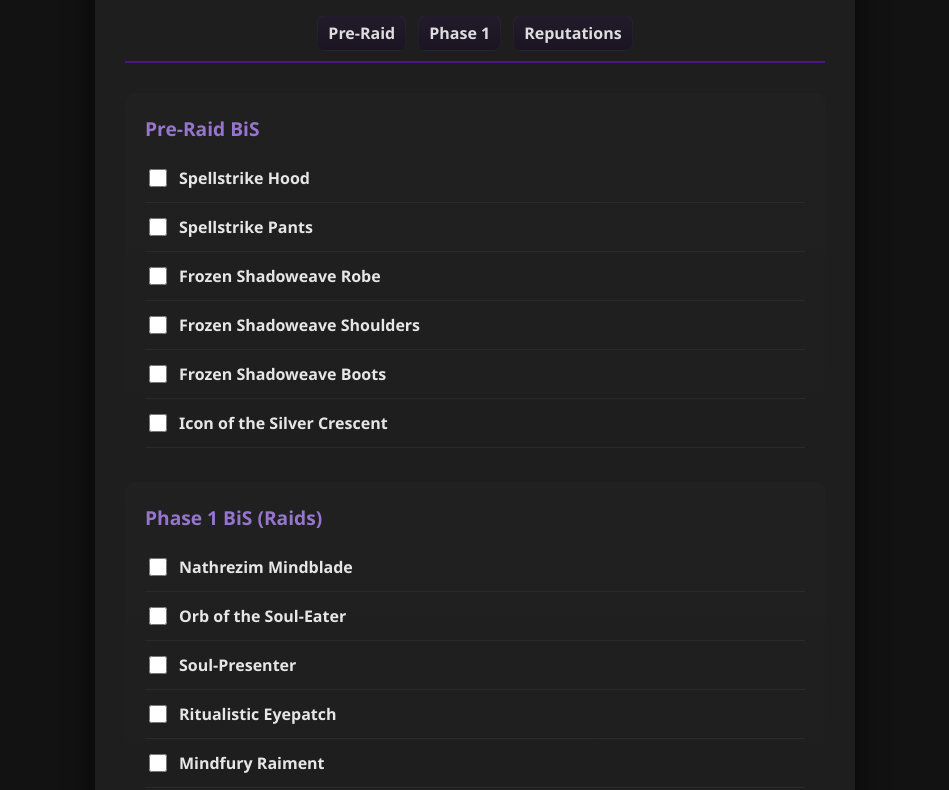
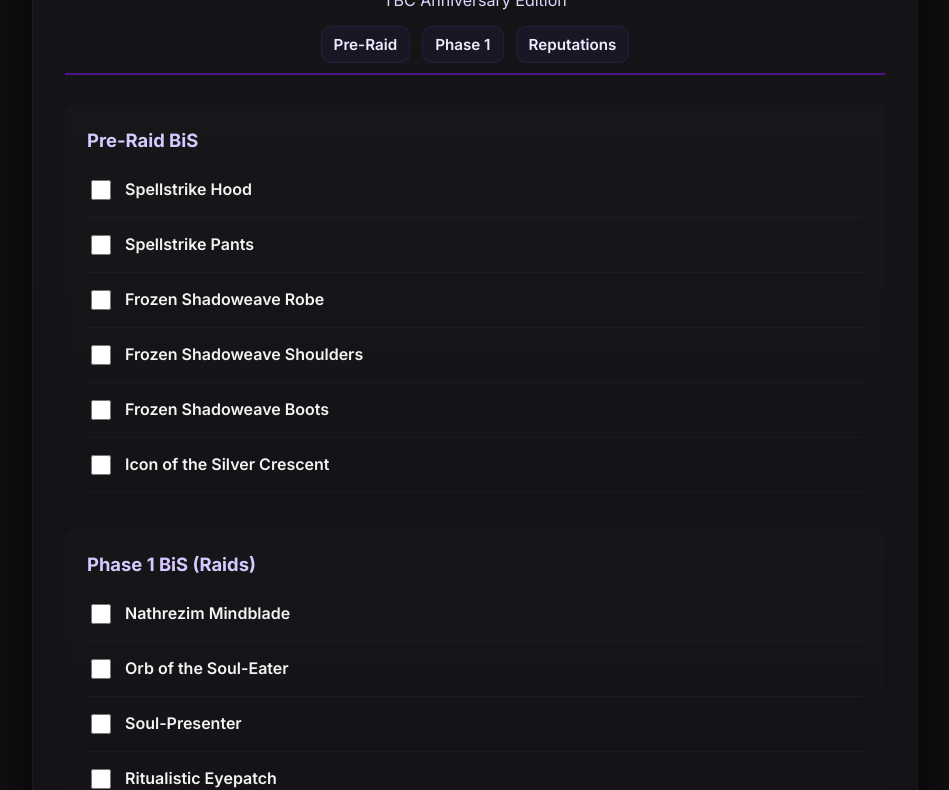
Before and after one commit to jcandresen/tbc-tracker, a plain HTML site: page index.html in a window 1280 px wide. Shown: the part 115-905 px from the top of the page, without its empty margins (165-1114 px from the left). Drawn offline with Linux system fonts and the light colour scheme; a script that the page names is missing.

```diff
--- a/style.css
+++ b/style.css
@@ -1,18 +1,21 @@
 body {
-    background-color: #121212;
-    color: #e0e0e0;
-    font-family: 'Segoe UI', Tahoma, Geneva, Verdana, sans-serif;
+    background-color: #0f0f11;
+    color: #f3f3f3;
+    font-family: 'Inter', system-ui, -apple-system, 'Segoe UI', Roboto, 'Helvetica Neue', Arial;
     margin: 0;
     padding: 20px;
+    -webkit-font-smoothing:antialiased;
+    -moz-osx-font-smoothing:grayscale;
 }
 
 .container {
-    max-width: 700px;
+    max-width: 820px;
     margin: 0 auto;
-    background: #1e1e1e;
-    padding: 30px;
+    background: linear-gradient(180deg,#151518,#121216);
+    padding: 32px;
     border-radius: 12px;
-    box-shadow: 0 10px 30px rgba(0,0,0,0.7);
+    box-shadow: 0 12px 40px rgba(0,0,0,0.7);
+    border: 1px solid rgba(255,255,255,0.03);
 }
 
 header {
@@ -22,19 +25,21 @@
     padding-bottom: 10px;
 }
 
-h1 { color: #b388ff; margin: 0; font-family: 'Inter', system-ui, -apple-system, 'Segoe UI', Roboto, 'Helvetica Neue', Arial; }
-.subtitle { color: #cfc7ff; margin-top: 6px; font-size: 0.95rem; }
-.topnav { margin-top: 12px; display:flex; gap:12px; justify-content:center; }
-.topnav a { color: #ddd; text-decoration:none; padding:6px 10px; border-radius:8px; background: linear-gradient(180deg,#221b2b,#1b1422); border:1px solid rgba(255,255,255,0.03); font-weight:600; }
-.topnav a:hover { transform:translateY(-1px); box-shadow:0 6px 18px rgba(124,77,255,0.12); }
+h1 { color: #e6d9ff; margin: 0; font-size: 2.4rem; font-weight:700; }
+.subtitle { color: #dcd6ff; margin-top: 6px; font-size: 1rem; }
+.topnav { margin-top: 14px; display:flex; gap:12px; justify-content:center; }
+.topnav a { color: #f1eaff; text-decoration:none; padding:8px 12px; border-radius:10px; background: rgba(124,77,255,0.06); border:1px solid rgba(124,77,255,0.12); font-weight:600; font-size:0.95rem; }
+.topnav a:hover { transform:translateY(-1px); box-shadow:0 8px 22px rgba(124,77,255,0.12); }
 
-h2 { color: #9575cd; font-size: 1.2rem; margin-top: 6px; margin-bottom: 12px; }
+h2 { color: #d6c9ff; font-size: 1.15rem; margin-top: 6px; margin-bottom: 12px; }
 
 .checklist-item {
     display: flex;
     align-items: center;
-    padding: 12px 0;
-    border-bottom: 1px solid #2a2a2a;
+    padding: 14px 0;
+    border-bottom: 1px solid rgba(255,255,255,0.03);
+    font-size: 1rem;
+    line-height: 1.6;
 }
 
 .checklist-item input[type="checkbox"] {
@@ -51,15 +56,18 @@
     font-weight: 600;
     display: flex;
     align-items: center;
+    color: #bfa1ff;
 }
+.checklist-item a:focus, .checklist-item a:hover { color: #ffffff; text-decoration:underline; }
 
-.section-card { background: linear-gradient(180deg, rgba(255,255,255,0.01), transparent); padding:16px 20px; border-radius:10px; margin-bottom:18px; }
-.checklist-item input[type="checkbox"] { margin-right: 12px; width:18px; height:18px; }
-.item-label { color: #e6e6e6; cursor: pointer; }
+.section-card { background: linear-gradient(180deg, rgba(255,255,255,0.01), transparent); padding:18px 22px; border-radius:10px; margin-bottom:18px; }
+.checklist-item input[type="checkbox"] { margin-right: 14px; width:20px; height:20px; accent-color: #9b7bff; cursor:pointer; }
+.item-label { color: #f3f3f3; cursor: pointer; }
 .item-label a { color: inherit; text-decoration:none; }
-.checklist-item.checked .item-label { text-decoration: line-through; opacity: 0.7; }
+.checklist-item.checked .item-label { text-decoration: line-through; opacity: 0.65; }
 
-@media (max-width:600px) {
-    .container { padding: 20px; }
-    .topnav { gap:8px; }
+@media (max-width:720px) {
+    .container { padding: 18px; }
+    .topnav { gap:8px; flex-wrap:wrap; }
+    h1 { font-size: 1.8rem; }
 }
```
